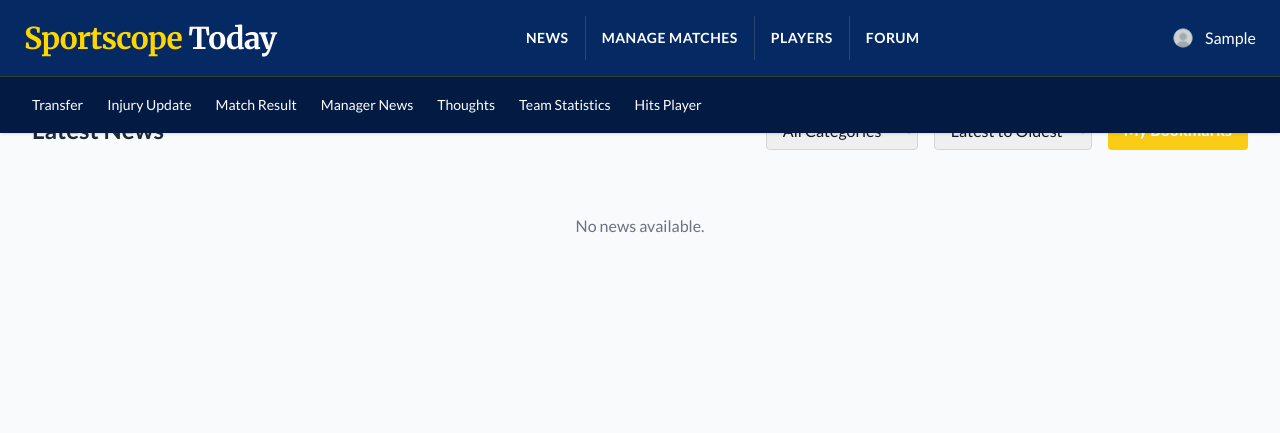
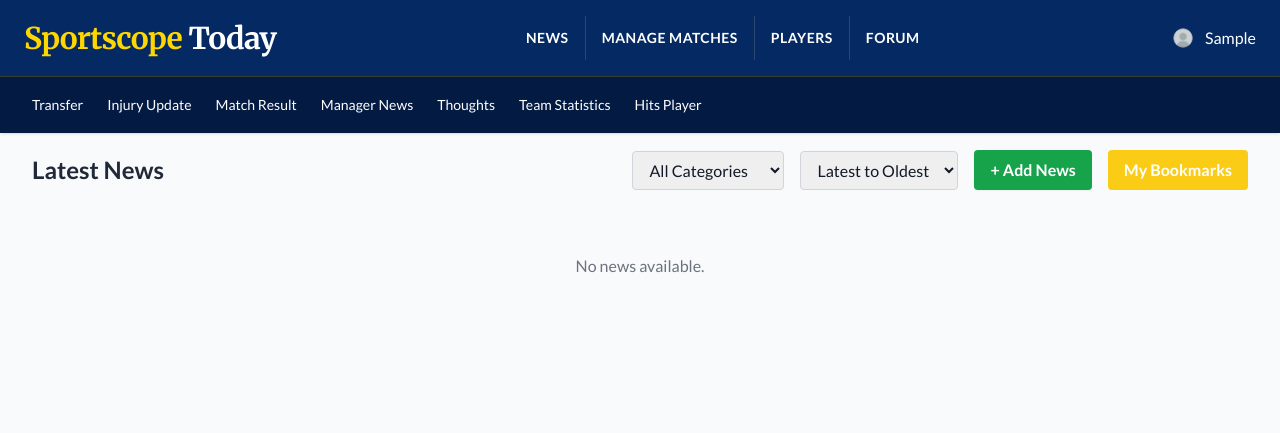
Before and after one commit to sportscope-today-d11/sportscope-today, a Django app: page /news/ in a window 1280 px wide. Shown: the top 433 px of the page. Run offline with Django 5.2, Linux system fonts and the light colour scheme; the visitor is signed in with stand-in values (Sample User, id 1); data that the repository does not hold is empty; some libraries are stand-ins or nearby versions.

Commit message:
tambah padding

```diff
--- a/main/templates/news_cards.html
+++ b/main/templates/news_cards.html
@@ -15,6 +15,10 @@
           {% if news.id in bookmarked_ids %}★{% else %}☆{% endif %}
         </button>
         {% if user.is_staff %}
+        <a href="{% url 'main:news_update' news.id %}"
+          class="bg-yellow-500 text-white px-3 py-1 rounded text-sm hover:bg-yellow-600 transition">
+          Edit
+        </a>
         <button class="delete-news bg-red-600 text-white px-3 py-1 rounded text-sm hover:bg-red-700 transition"
                 data-id="{{ news.id }}">Delete</button>
         {% endif %}
--- a/main/templates/news_list.html
+++ b/main/templates/news_list.html
@@ -2,7 +2,7 @@
 {% load static %}
 {% block content %}
 
-<div class="flex justify-between items-center mb-6 px-4 md:px-8">
+<div class="flex justify-between items-center mb-6 px-4 md:px-8 mt-10">
   <h1 class="text-2xl font-bold text-gray-800">Latest News</h1>
 
   <div class="flex items-center gap-4">
@@ -19,6 +19,13 @@
       <option value="latest">Latest to Oldest</option>
       <option value="oldest">Oldest to Latest</option>
     </select>
+
+    {% if user.is_staff %}
+    <a href="{% url 'main:news_create' %}"
+       class="bg-green-600 text-white font-semibold px-4 py-2 rounded hover:bg-green-700 transition shadow-sm">
+      + Add News
+    </a>
+    {% endif %}
 
     <!-- Tombol Lihat Bookmark -->
     <button id="toggle-bookmark-view"
```
